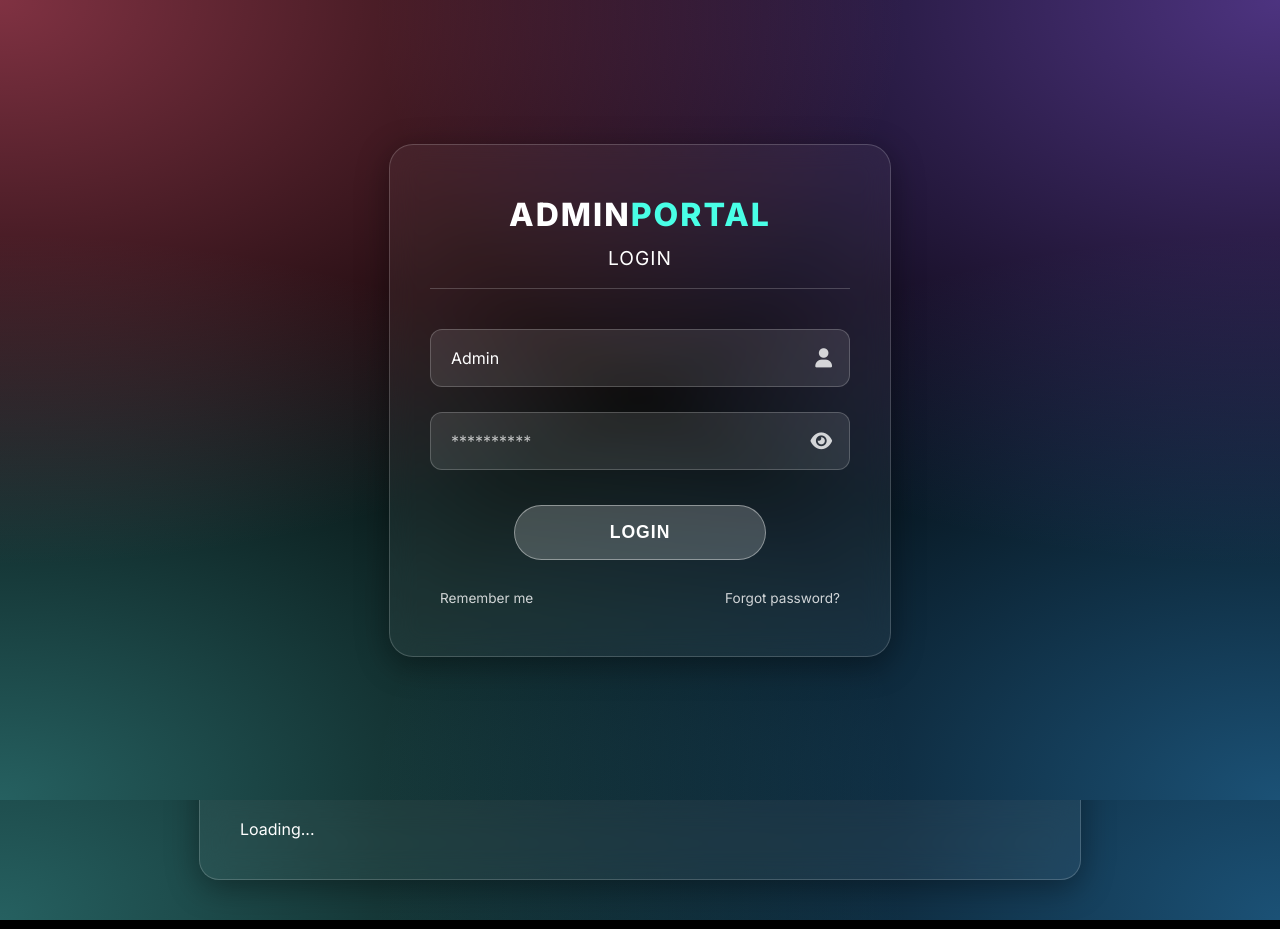
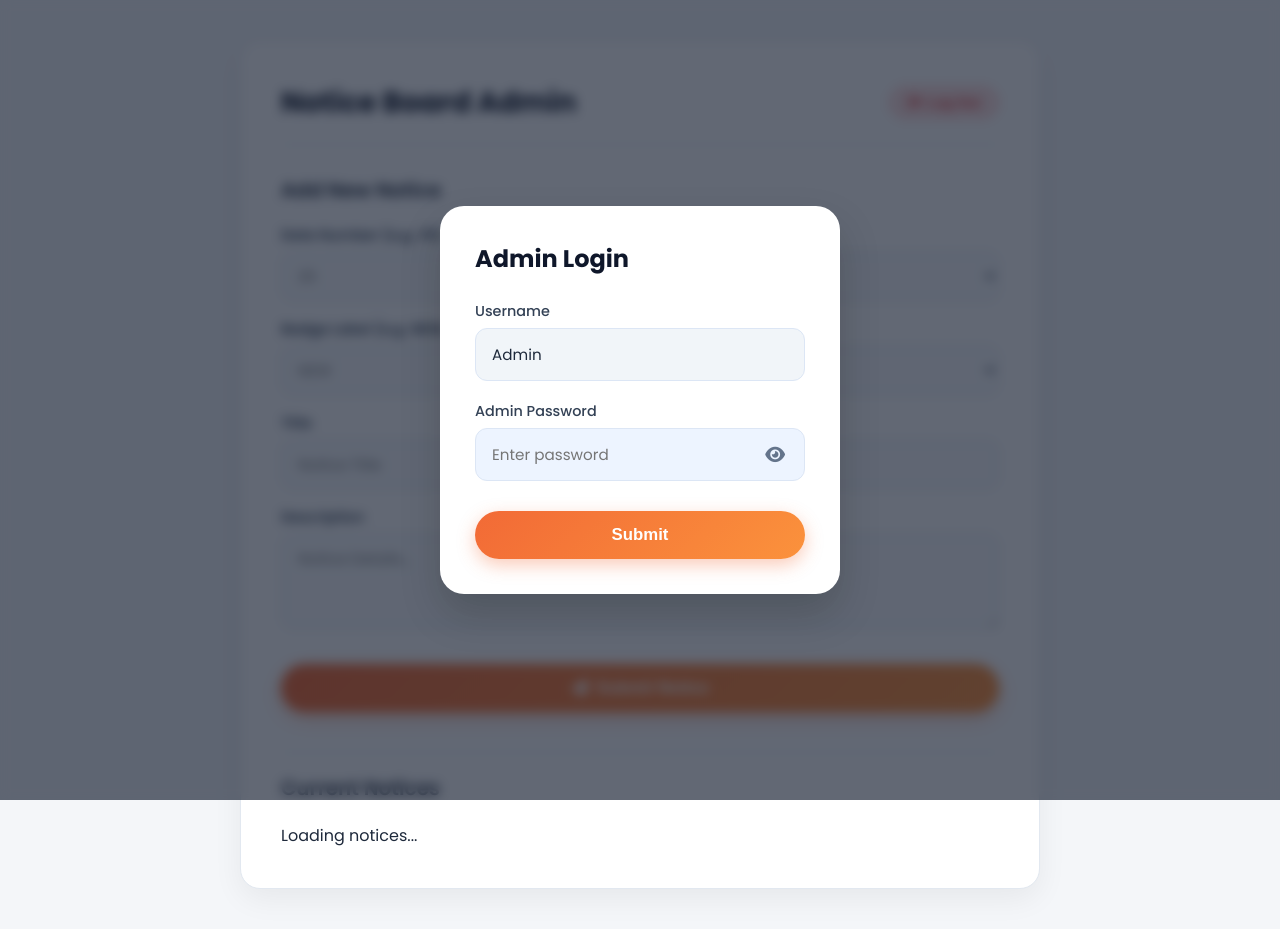
Before and after one commit to aniruddhsharma803-beep/Shaishav-Public-School, a website: page public/admin.html in a window 1280 px wide. Drawn offline with Linux system fonts and the light colour scheme.

Commit message:
Redesign admin portal with clean light UI matching photo upload modal style

```diff
--- a/public/admin.html
+++ b/public/admin.html
@@ -6,128 +6,358 @@
   <title>Admin Dashboard — Shaishav Public School</title>
   <link rel="stylesheet" href="https://cdnjs.cloudflare.com/ajax/libs/font-awesome/6.0.0/css/all.min.css">
   <style>
-    @import url('https://fonts.googleapis.com/css2?family=Inter:wght@300;400;600;800&display=swap');
-    body { font-family: 'Inter', sans-serif; background-color: #000; color: #fff; margin: 0; padding: 40px 20px; min-height: 100vh;
-      background-image:
-        radial-gradient(at 0% 0%, rgba(255, 99, 132, 0.5) 0px, transparent 50%),
-        radial-gradient(at 100% 0%, rgba(153, 102, 255, 0.5) 0px, transparent 50%),
-        radial-gradient(at 100% 100%, rgba(54, 162, 235, 0.5) 0px, transparent 50%),
-        radial-gradient(at 0% 100%, rgba(75, 192, 192, 0.5) 0px, transparent 50%);
+    @import url('https://fonts.googleapis.com/css2?family=Poppins:wght@400;500;600;700;800&family=Inter:wght@400;500;600&display=swap');
+
+    * { box-sizing: border-box; }
+
+    body {
+      font-family: 'Poppins', 'Inter', sans-serif;
+      background-color: #f4f6f9;
+      color: #1e293b;
+      margin: 0;
+      padding: 40px 20px;
+      min-height: 100vh;
     }
-    .container { max-width: 800px; margin: 0 auto; background: rgba(255, 255, 255, 0.05); backdrop-filter: blur(15px); -webkit-backdrop-filter: blur(15px); padding: 40px; border-radius: 20px; box-shadow: 0 8px 32px 0 rgba(0,0,0,0.37); border: 1px solid rgba(255,255,255,0.18); }
-    h1 { text-align: center; color: #fff; font-weight: 800; font-size: 2.5rem; margin-top: 0; margin-bottom: 40px; letter-spacing: 1px;}
-    h1 span.accent { color: #49ffe6; }
-    h2 { color: #fff; font-weight: 600; border-bottom: 1px solid rgba(255,255,255,0.2); padding-bottom: 15px; margin-top: 40px; margin-bottom: 25px; font-size: 1.4rem;}
-    form { display: grid; gap: 20px; margin-bottom: 50px; }
-    label { font-weight: 600; color: rgba(255,255,255,0.9); font-size: 0.95rem; letter-spacing: 0.5px;}
-    input, select, textarea { padding: 14px; border: 1px solid rgba(255,255,255,0.2); border-radius: 12px; width: 100%; box-sizing: border-box; background: rgba(255,255,255,0.1); color: #fff; font-family: 'Inter', sans-serif; transition: 0.3s; font-size: 1rem;}
-    input:focus, select:focus, textarea:focus { border-color: #49ffe6; box-shadow: 0 0 15px rgba(73,255,230,0.3); outline: none; background: rgba(255,255,255,0.15);}
-    select option { background: #1a1a2e; color: #fff;}
-    button { background: rgba(255, 255, 255, 0.2); color: #fff; border: 1px solid rgba(255,255,255,0.4); padding: 16px 24px; border-radius: 30px; font-weight: 600; font-size: 1.1rem; cursor: pointer; transition: 0.3s; letter-spacing: 1px;}
-    button:hover { background: rgba(255, 255, 255, 0.3); transform: translateY(-2px); box-shadow: 0 4px 15px rgba(255,255,255,0.2); }
 
-    .notice-card { background: rgba(255, 255, 255, 0.05); backdrop-filter: blur(10px); padding: 25px; border-radius: 12px; margin-bottom: 20px; display: flex; justify-content: space-between; align-items: center; border: 1px solid rgba(255,255,255,0.18); border-left: 5px solid #c5c6c7; transition: 0.3s;}
-    .notice-card:hover { transform: translateX(5px); background: rgba(255, 255, 255, 0.1); box-shadow: 0 8px 25px rgba(0,0,0,0.3); border-color: rgba(255,255,255,0.3);}
-    .notice-card.accent { border-left-color: #ff6b6b; }
-    .notice-card.primary { border-left-color: #ffd700; }
-    .notice-card.green { border-left-color: #4CAF50; }
-    .notice-card strong { color: #fff; font-size: 1.2rem; display: inline-block; margin-bottom: 8px;}
-    .notice-card small { color: rgba(197,198,199,0.8) !important; font-size: 0.9rem;}
+    .container {
+      max-width: 800px;
+      margin: 0 auto;
+      background: #ffffff;
+      padding: 40px;
+      border-radius: 20px;
+      box-shadow: 0 10px 30px rgba(0,0,0,0.06);
+      border: 1px solid #e2e8f0;
+      position: relative;
+    }
 
-    .btn-delete { background: rgba(255,107,107,0.1); color: #ff6b6b; padding: 10px 18px; font-size: 0.95rem; border-radius: 8px; border: 1px solid rgba(255,107,107,0.3); font-weight: 600;}
-    .btn-delete:hover { background: #ff6b6b; color: #fff; box-shadow: 0 5px 15px rgba(255,107,107,0.4); transform: translateY(-2px);}
+    .admin-header {
+      display: flex;
+      justify-content: space-between;
+      align-items: center;
+      margin-bottom: 30px;
+      padding-bottom: 20px;
+      border-bottom: 1px solid #e2e8f0;
+    }
 
-    /* Premium Login Modal */
+    h1 {
+      color: #0f172a;
+      font-weight: 700;
+      font-size: 1.8rem;
+      margin: 0;
+    }
+
+    .btn-logout {
+      background: #fee2e2;
+      color: #dc2626;
+      border: 1px solid #fca5a5;
+      padding: 8px 18px;
+      border-radius: 20px;
+      font-size: 0.85rem;
+      font-weight: 600;
+      cursor: pointer;
+      transition: 0.2s;
+      display: inline-flex;
+      align-items: center;
+      gap: 6px;
+    }
+    .btn-logout:hover {
+      background: #dc2626;
+      color: #ffffff;
+    }
+
+    h2 {
+      color: #1e293b;
+      font-weight: 600;
+      margin-top: 30px;
+      margin-bottom: 20px;
+      font-size: 1.25rem;
+    }
+
+    form {
+      display: grid;
+      gap: 18px;
+      margin-bottom: 40px;
+    }
+
+    label {
+      font-weight: 600;
+      color: #334155;
+      font-size: 0.9rem;
+      margin-bottom: 6px;
+      display: block;
+    }
+
+    input, select, textarea {
+      padding: 12px 16px;
+      border: 1px solid #cbd5e1;
+      border-radius: 12px;
+      width: 100%;
+      box-sizing: border-box;
+      background: #f8fafc;
+      color: #0f172a;
+      font-family: 'Poppins', sans-serif;
+      font-size: 0.95rem;
+      transition: all 0.2s ease;
+    }
+
+    input:focus, select:focus, textarea:focus {
+      border-color: #f26a36;
+      outline: none;
+      background: #ffffff;
+      box-shadow: 0 0 0 3px rgba(242, 106, 54, 0.15);
+    }
+
+    select option {
+      background: #ffffff;
+      color: #1e293b;
+    }
+
+    .btn-submit {
+      background: linear-gradient(135deg, #f26a36, #fb923c);
+      color: #ffffff;
+      border: none;
+      padding: 14px 28px;
+      border-radius: 25px;
+      font-weight: 600;
+      font-size: 1.05rem;
+      cursor: pointer;
+      transition: all 0.2s ease;
+      box-shadow: 0 6px 18px rgba(242, 106, 54, 0.35);
+      width: 100%;
+      margin-top: 10px;
+      display: flex;
+      justify-content: center;
+      align-items: center;
+      gap: 8px;
+    }
+
+    .btn-submit:hover {
+      transform: translateY(-2px);
+      box-shadow: 0 8px 24px rgba(242, 106, 54, 0.45);
+    }
+
+    .btn-submit:disabled {
+      opacity: 0.7;
+      cursor: not-allowed;
+      transform: none;
+    }
+
+    .notice-card {
+      background: #f8fafc;
+      padding: 20px 24px;
+      border-radius: 14px;
+      margin-bottom: 15px;
+      display: flex;
+      justify-content: space-between;
+      align-items: center;
+      border: 1px solid #e2e8f0;
+      border-left: 5px solid #94a3b8;
+      transition: 0.2s ease;
+    }
+
+    .notice-card:hover {
+      transform: translateX(4px);
+      box-shadow: 0 4px 15px rgba(0,0,0,0.05);
+      background: #ffffff;
+    }
+
+    .notice-card.accent { border-left-color: #ef4444; }
+    .notice-card.primary { border-left-color: #f59e0b; }
+    .notice-card.green { border-left-color: #10b981; }
+
+    .notice-card strong {
+      color: #0f172a;
+      font-size: 1.1rem;
+      display: inline-block;
+      margin-bottom: 4px;
+    }
+
+    .notice-card small {
+      color: #64748b !important;
+      font-size: 0.85rem;
+    }
+
+    .btn-delete {
+      background: #fee2e2;
+      color: #dc2626;
+      padding: 8px 16px;
+      font-size: 0.85rem;
+      border-radius: 8px;
+      border: 1px solid #fca5a5;
+      font-weight: 600;
+      cursor: pointer;
+      transition: 0.2s;
+    }
+
+    .btn-delete:hover {
+      background: #dc2626;
+      color: #ffffff;
+    }
+
+    /* Clean White Modal UI (Matching Upload Photo Modal) */
     body.locked { overflow: hidden; }
+
     #loginOverlay {
-      position: fixed; inset: 0; z-index: 9999;
-      background-color: #000;
-      background-image:
-        radial-gradient(at 0% 0%, rgba(255, 99, 132, 0.5) 0px, transparent 50%),
-        radial-gradient(at 100% 0%, rgba(153, 102, 255, 0.5) 0px, transparent 50%),
-        radial-gradient(at 100% 100%, rgba(54, 162, 235, 0.5) 0px, transparent 50%),
-        radial-gradient(at 0% 100%, rgba(75, 192, 192, 0.5) 0px, transparent 50%);
-      display: flex; align-items: center; justify-content: center;
-      transition: opacity 0.4s ease;
+      position: fixed;
+      inset: 0;
+      z-index: 9999;
+      background-color: rgba(15, 23, 42, 0.65);
+      backdrop-filter: blur(6px);
+      -webkit-backdrop-filter: blur(6px);
+      display: flex;
+      align-items: center;
+      justify-content: center;
+      transition: opacity 0.3s ease;
     }
+
     .login-modal {
-      background: rgba(255, 255, 255, 0.05);
-      padding: 50px 40px; border-radius: 24px;
-      box-shadow: 0 8px 32px 0 rgba(0, 0, 0, 0.37);
-      backdrop-filter: blur(15px);
-      -webkit-backdrop-filter: blur(15px);
-      border: 1px solid rgba(255, 255, 255, 0.18);
-      text-align: center; max-width: 420px; width: 90%;
-      color: #fff;
+      background: #ffffff;
+      padding: 35px 35px;
+      border-radius: 24px;
+      box-shadow: 0 20px 40px rgba(0, 0, 0, 0.18);
+      max-width: 400px;
+      width: 90%;
+      color: #1e293b;
+      position: relative;
     }
-    .login-modal h2 { margin-top: 0; margin-bottom: 40px; font-weight: 800; font-size: 2rem; letter-spacing: 2px; }
-    .login-modal h2 span.accent { color: #49ffe6; }
-    .input-group { position: relative; margin-bottom: 25px; text-align: left; }
-    .input-group i { position: absolute; right: 18px; top: 50%; transform: translateY(-50%); color: rgba(255, 255, 255, 0.8); font-size: 1.2rem; z-index: 10; cursor: pointer; user-select: none; transition: 0.2s; }
-    .input-group i:hover { color: #49ffe6; transform: translateY(-50%) scale(1.15); }
+
+    .login-modal h2 {
+      margin-top: 0;
+      margin-bottom: 25px;
+      font-weight: 700;
+      font-size: 1.5rem;
+      color: #0f172a;
+      text-align: left;
+    }
+
+    .modal-field {
+      margin-bottom: 20px;
+      text-align: left;
+    }
+
+    .modal-field label {
+      display: block;
+      margin-bottom: 6px;
+      font-size: 0.9rem;
+      font-weight: 500;
+      color: #334155;
+    }
+
+    .input-wrapper {
+      position: relative;
+    }
+
+    .input-wrapper input {
+      background: #edf4ff;
+      border: 1px solid #dce6f5;
+      border-radius: 12px;
+      padding: 14px 45px 14px 16px;
+      color: #1e293b;
+      font-size: 0.95rem;
+      width: 100%;
+      box-sizing: border-box;
+      outline: none;
+      transition: 0.2s;
+    }
+
+    .input-wrapper input:focus {
+      border-color: #f26a36;
+      background: #ffffff;
+      box-shadow: 0 0 0 3px rgba(242, 106, 54, 0.15);
+    }
+
+    .input-wrapper i.toggle-icon {
+      position: absolute;
+      right: 14px;
+      top: 50%;
+      transform: translateY(-50%);
+      color: #64748b;
+      font-size: 1.1rem;
+      cursor: pointer;
+      z-index: 10;
+      padding: 6px;
+      user-select: none;
+      transition: 0.2s;
+    }
+
+    .input-wrapper i.toggle-icon:hover {
+      color: #f26a36;
+    }
+
     input::-ms-reveal, input::-ms-clear { display: none; }
-    .login-modal input.glass-input {
-      background: rgba(255, 255, 255, 0.1);
-      border: 1px solid rgba(255, 255, 255, 0.2);
-      border-radius: 12px; padding: 18px 50px 18px 20px;
-      color: #fff; font-size: 1rem; width: 100%; box-sizing: border-box; outline: none; transition: 0.3s;
+
+    .btn-login {
+      background: linear-gradient(135deg, #f26a36, #fb923c);
+      border: none;
+      color: #ffffff;
+      padding: 14px 24px;
+      border-radius: 25px;
+      font-size: 1.05rem;
+      font-weight: 600;
+      width: 100%;
+      cursor: pointer;
+      transition: 0.2s;
+      box-shadow: 0 6px 18px rgba(242, 106, 54, 0.35);
+      margin-top: 10px;
     }
-    .login-modal input.glass-input::placeholder { color: rgba(255,255,255,0.7); }
-    .login-modal input.glass-input:focus { border-color: #49ffe6; background: rgba(255,255,255,0.15); box-shadow: 0 0 15px rgba(73,255,230,0.3); }
 
-    .login-modal button.glass-btn {
-      background: rgba(255, 255, 255, 0.2);
-      border: 1px solid rgba(255, 255, 255, 0.4);
-      color: #fff; padding: 16px 24px; border-radius: 30px;
-      font-size: 1.1rem; font-weight: 600; width: 60%; cursor: pointer; transition: 0.3s; letter-spacing: 1px; margin-top: 10px;
+    .btn-login:hover {
+      transform: translateY(-2px);
+      box-shadow: 0 8px 24px rgba(242, 106, 54, 0.45);
     }
-    .login-modal button.glass-btn:hover { background: rgba(255, 255, 255, 0.3); transform: translateY(-2px); box-shadow: 0 4px 15px rgba(255,255,255,0.2); }
 
-    .login-modal .links { display: flex; justify-content: space-between; margin-top: 30px; font-size: 0.85rem; color: #fff; padding: 0 10px; }
-    .login-modal .links span { cursor: pointer; transition: 0.3s; opacity: 0.8; }
-    .login-modal .links span:hover { opacity: 1; color: #49ffe6; }
+    #loginError {
+      color: #ef4444;
+      font-size: 0.85rem;
+      font-weight: 600;
+      margin-top: 12px;
+      margin-bottom: 0;
+      display: none;
+    }
   </style>
 </head>
 <body>
 
-  <!-- Premium Login Overlay -->
+  <!-- Clean Light Login Overlay (Matches Upload Photo Modal) -->
   <div id="loginOverlay">
     <div class="login-modal">
-      <h2>ADMIN<span class="accent">PORTAL</span><br><span style="font-size: 1.2rem; font-weight: 400; letter-spacing: 1px;">LOGIN</span></h2>
+      <h2>Admin Login</h2>
 
-      <div class="input-group">
-        <input type="text" class="glass-input" placeholder="Username" value="Admin" readonly>
-        <i class="fas fa-user"></i>
+      <div class="modal-field">
+        <label>Username</label>
+        <div class="input-wrapper">
+          <input type="text" value="Admin" readonly style="background:#f1f5f9; cursor:not-allowed;">
+        </div>
       </div>
 
-      <div class="input-group">
-        <input type="password" id="adminPasswordInput" class="glass-input" placeholder="**********" onkeypress="if(event.key === 'Enter') submitPassword()">
-        <i id="togglePasswordIcon" class="fas fa-eye" onclick="togglePasswordVisibility()" style="cursor: pointer;" title="Show Password"></i>
+      <div class="modal-field">
+        <label>Admin Password</label>
+        <div class="input-wrapper">
+          <input type="password" id="adminPasswordInput" placeholder="Enter password" onkeypress="if(event.key === 'Enter') submitPassword()">
+          <i id="togglePasswordIcon" class="fas fa-eye toggle-icon" onclick="togglePasswordVisibility()" title="Show Password"></i>
+        </div>
       </div>
 
-      <p id="loginError" style="color: #ff6b6b; font-size: 0.9rem; font-weight: 600; text-align: center; margin-top: -10px; margin-bottom: 20px; display: none; text-shadow: 0 0 5px rgba(255,107,107,0.4);"></p>
-
-      <button id="loginBtn" class="glass-btn" onclick="submitPassword()">LOGIN</button>
-
-      <div class="links">
-        <span>Remember me</span>
-        <span>Forgot password?</span>
-      </div>
+      <button id="loginBtn" class="btn-login" onclick="submitPassword()">Submit</button>
+      <p id="loginError"></p>
     </div>
   </div>
 
-  <div class="container" style="position: relative;">
-    <button onclick="logoutAdmin()" style="position: absolute; top: 20px; right: 20px; background: rgba(255,107,107,0.1); color: #ff6b6b; border: 1px solid rgba(255,107,107,0.3); padding: 8px 16px; border-radius: 8px; font-size: 0.85rem; font-weight: 600; text-transform: uppercase;">
-      <i class="fas fa-sign-out-alt"></i> Log Out
-    </button>
-    <h1>Notice Board Admin</h1>
+  <!-- Admin Main Dashboard -->
+  <div class="container">
+    <div class="admin-header">
+      <h1>Notice Board Admin</h1>
+      <button class="btn-logout" onclick="logoutAdmin()">
+        <i class="fas fa-sign-out-alt"></i> Log Out
+      </button>
+    </div>
 
     <h2>Add New Notice</h2>
     <form id="noticeForm">
       <div style="display: grid; grid-template-columns: 1fr 1fr; gap: 15px;">
         <div>
           <label>Date Number (e.g. 25)</label>
-          <input type="text" id="date" required>
+          <input type="text" id="date" placeholder="25" required>
         </div>
         <div>
           <label>Month</label>
@@ -152,7 +382,7 @@
       <div style="display: grid; grid-template-columns: 1fr 1fr; gap: 15px;">
         <div>
           <label>Badge Label (e.g. NEW, UPDATE)</label>
-          <input type="text" id="label" required>
+          <input type="text" id="label" placeholder="NEW" required>
         </div>
         <div>
           <label>Badge Color</label>
@@ -166,19 +396,21 @@
 
       <div>
         <label>Title</label>
-        <input type="text" id="title" required>
+        <input type="text" id="title" placeholder="Notice Title" required>
       </div>
 
       <div>
         <label>Description</label>
-        <textarea id="description" rows="3" required></textarea>
+        <textarea id="description" rows="3" placeholder="Notice Details..." required></textarea>
       </div>
 
-      <button type="submit">Submit Notice</button>
+      <button type="submit" id="submitBtn" class="btn-submit">
+        <i class="fas fa-paper-plane"></i> Submit Notice
+      </button>
     </form>
 
-    <h2 style="margin-top: 50px;">Current Notices</h2>
-    <div id="noticeList">Loading...</div>
+    <h2 style="margin-top: 40px; padding-top: 20px; border-top: 1px solid #e2e8f0;">Current Notices</h2>
+    <div id="noticeList">Loading notices...</div>
   </div>
 
   <script>
@@ -189,11 +421,11 @@
       const icon = document.getElementById('togglePasswordIcon');
       if (pwdInput.type === 'password') {
         pwdInput.type = 'text';
-        icon.className = 'fas fa-eye-slash';
+        icon.className = 'fas fa-eye-slash toggle-icon';
         icon.title = 'Hide Password';
       } else {
         pwdInput.type = 'password';
-        icon.className = 'fas fa-eye';
+        icon.className = 'fas fa-eye toggle-icon';
         icon.title = 'Show Password';
       }
     }
@@ -234,14 +466,14 @@
           document.getElementById('loginOverlay').style.display = 'none';
           document.body.classList.remove('locked');
           fetchNotices();
-        }, 400);
+        }, 300);
 
       } catch (err) {
-        btn.textContent = "LOGIN";
-        errorLabel.innerText = "ACCESS DENIED. TRY AGAIN.";
+        btn.textContent = "Submit";
+        errorLabel.innerText = "ACCESS DENIED: Incorrect password.";
         errorLabel.style.display = "block";
-        document.getElementById('adminPasswordInput').style.borderColor = "#ff6b6b";
-        setTimeout(() => { document.getElementById('adminPasswordInput').style.borderColor = "rgba(255,255,255,0.2)"; }, 2000);
+        document.getElementById('adminPasswordInput').style.borderColor = "#ef4444";
+        setTimeout(() => { document.getElementById('adminPasswordInput').style.borderColor = "#dce6f5"; }, 2000);
       }
     }
 
@@ -258,15 +490,15 @@
         const list = document.getElementById('noticeList');
         list.innerHTML = '';
 
-        if(notices.length === 0) list.innerHTML = '<p>No notices currently active.</p>';
+        if(notices.length === 0) list.innerHTML = '<p style="color:#64748b; font-style:italic;">No notices currently active.</p>';
 
         notices.forEach(notice => {
           const div = document.createElement('div');
           div.className = `notice-card ${notice.labelColor}`;
           div.innerHTML = `
             <div>
-              <strong>[${notice.label}]</strong> ${notice.title} <br>
-              <small style="color:#666;">Date: ${notice.date} ${notice.month}</small>
+              <strong>[${notice.label}] ${notice.title}</strong><br>
+              <small>Date: ${notice.date} ${notice.month} | Description: ${notice.description || 'N/A'}</small>
             </div>
             <button class="btn-delete" onclick="deleteNotice('${notice._id}')">Delete</button>
           `;
@@ -274,7 +506,7 @@
         });
       } catch (err) {
         console.error("Fetch error:", err);
-        document.getElementById('noticeList').innerHTML = `<p style="color:red">Error loading notices: ${err.message}</p>`;
+        document.getElementById('noticeList').innerHTML = `<p style="color:#ef4444">Error loading notices: ${err.message}</p>`;
       }
     }
 
@@ -299,6 +531,11 @@
 
     document.getElementById('noticeForm').addEventListener('submit', async (e) => {
       e.preventDefault();
+      const submitBtn = document.getElementById('submitBtn');
+      const originalBtnHTML = submitBtn.innerHTML;
+      submitBtn.innerHTML = '<i class="fas fa-spinner fa-spin"></i> Submitting...';
+      submitBtn.disabled = true;
+
       try {
         const newNotice = {
           date: document.getElementById('date').value,
@@ -335,10 +572,11 @@
         fetchNotices();
       } catch (err) {
         alert("Failed to submit notice: " + err.message);
+      } finally {
+        submitBtn.innerHTML = originalBtnHTML;
+        submitBtn.disabled = false;
       }
     });
-
-    // Initial load handled by login sequence
   </script>
 
 </body>
```
Also changed, not shown: server.js (+19 -2 lines).
